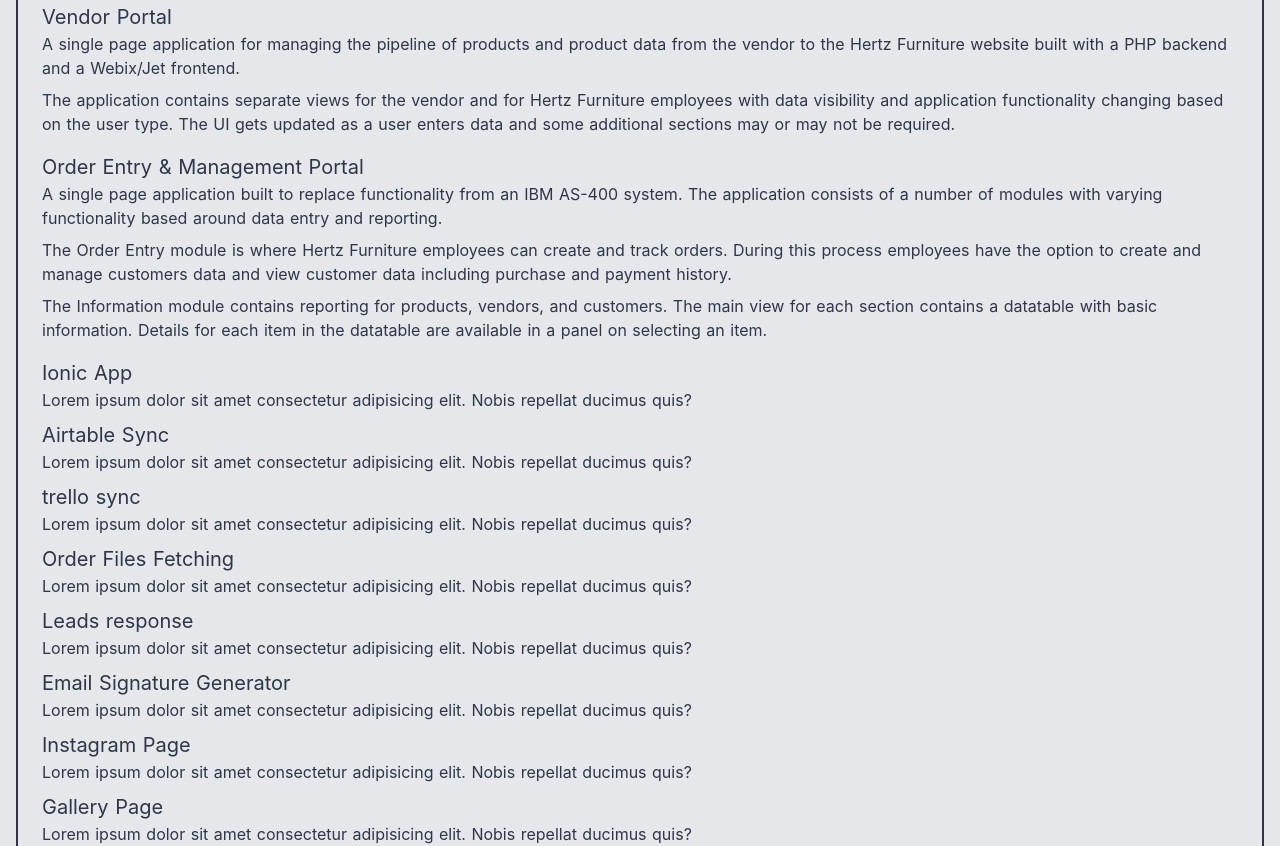
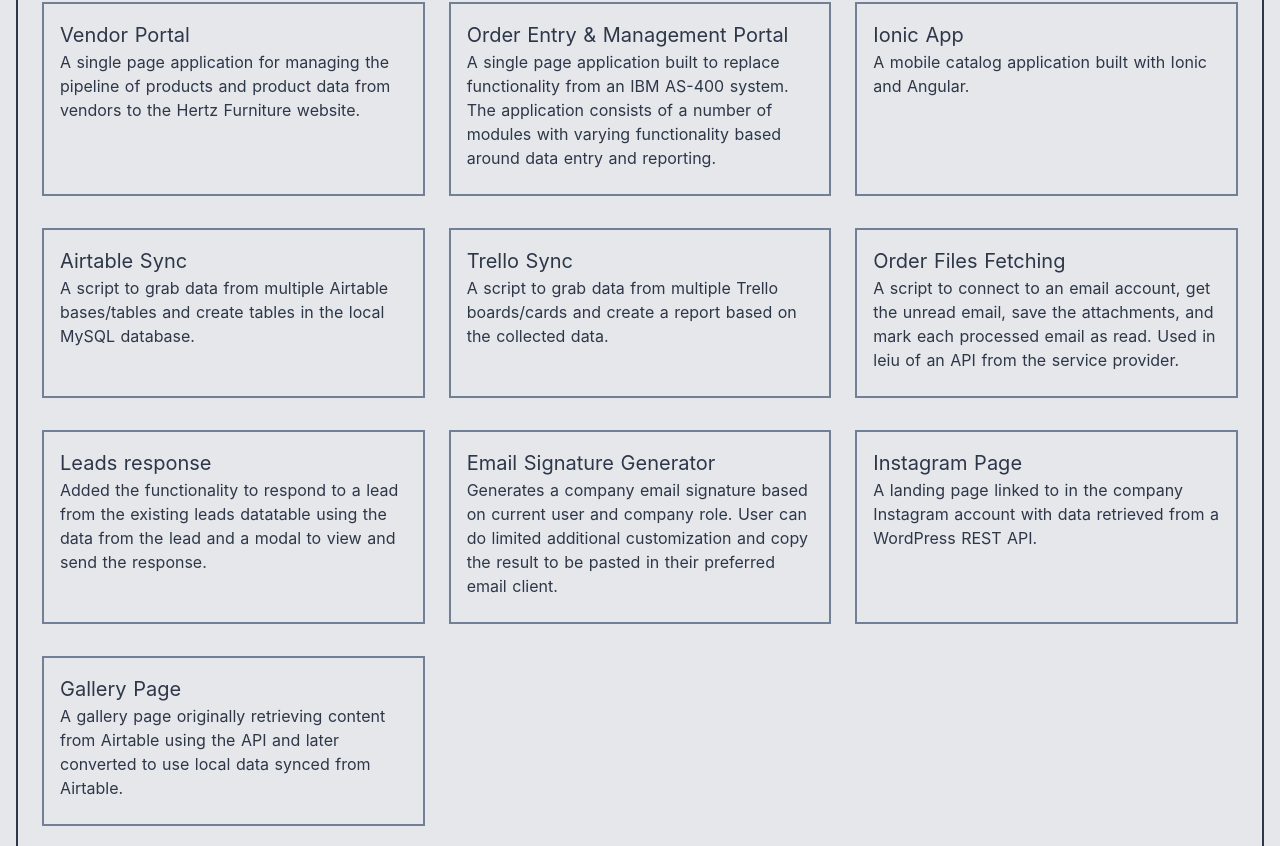
Before and after one commit to dherskowitz/portfolio, a Nuxt app: page /mywork in a window 1280 px wide. Shown: the part 458-1304 px from the top of the page. Built offline with nearby package versions, Linux system fonts and the light colour scheme.

Commit message:
replace temp content

```diff
--- a/pages/mywork.vue
+++ b/pages/mywork.vue
@@ -8,53 +8,48 @@
       <div class="col-span-3 md:col-span-2 lg:col-span-3 p-6 border-2 border-gray-800">
         <div class="text-5xl text-purple-900">Hertz Furniture</div>
         <div class="text-2xl">Some of the projects I have worked on while employed at Hertz Furniture:</div>
-        <p class="pb-2">Projects at Hertz Furniture are built using PHP/Yii Framework/JavaScript/Webix UI/ Webix Jet/MySQL/Airtable</p>
-        <div class="mt-2">
+        <p class="pb-2">Projects at Hertz Furniture are built using PHP/Yii Framework/JavaScript/Webix UI/ Webix Jet/MySQL/Airtable/WordPress</p>
+        <div class="grid grid-cols-1 md:grid-cols-2 lg:grid-cols-3 gap-6">
+          <div class="mt-2 border-2 border-gray-600 p-4 border-2 border-gray-600 p-4">
             <div class="text-xl">Vendor Portal</div>
-          <div>
-            <p class="pb-2">A single page application for managing the pipeline of products and product data from the vendor to the Hertz Furniture website built with a PHP backend and a Webix/Jet frontend. </p>
-            <p class="pb-2">The application contains separate views for the vendor and for Hertz Furniture employees with data visibility and application functionality changing based on the user type. The UI gets updated as a user enters data and some additional sections may or may not be required.</p>
+            <p class="pb-2">A single page application for managing the pipeline of products and product data from vendors to the Hertz Furniture website.</p>
           </div>
+          <div class="mt-2 border-2 border-gray-600 p-4">
+            <div class="text-xl">Order Entry & Management Portal</div>
+            <p class="pb-2">A single page application built to replace functionality from an IBM AS-400 system. The application consists of a number of modules with varying functionality based around data entry and reporting.</p>
           </div>
-        <div class="mt-2">
-          <div class="text-xl">Order Entry & Management Portal</div>
-          <div>
-            <p class="pb-2">A single page application built to replace functionality from an IBM AS-400 system. The application consists of a number of modules with varying functionality based around data entry and reporting.</p>
-            <p class="pb-2">The Order Entry module is where Hertz Furniture employees can create and track orders. During this process employees have the option to create and manage customers data and view customer data including purchase and payment history.</p>
-            <p class="pb-2">The Information module contains reporting for products, vendors, and customers. The main view for each section contains a datatable with basic information. Details for each item in the datatable are available in a panel on selecting an item.</p>
+          <div class="mt-2 border-2 border-gray-600 p-4">
+            <div class="text-xl">Ionic App</div>
+            <p class="pb-2">A mobile catalog application built with Ionic and Angular.</p>
           </div>
+          <div class="mt-2 border-2 border-gray-600 p-4">
+            <div class="text-xl">Airtable Sync</div>
+            <p class="pb-2">A script to grab data from multiple Airtable bases/tables and create tables in the local MySQL database.</p>
           </div>
-        <div class="mt-2">
-          <div class="text-xl">Ionic App</div>
-          <div>Lorem ipsum dolor sit amet consectetur adipisicing elit. Nobis repellat ducimus quis?</div>
+          <div class="mt-2 border-2 border-gray-600 p-4">
+            <div class="text-xl">Trello Sync</div>
+            <p class="pb-2">A script to grab data from multiple Trello boards/cards and create a report based on the collected data.</p>
           </div>
-        <div class="mt-2">
-          <div class="text-xl">Airtable Sync</div>
-          <div>Lorem ipsum dolor sit amet consectetur adipisicing elit. Nobis repellat ducimus quis?</div>
+          <div class="mt-2 border-2 border-gray-600 p-4">
+            <div class="text-xl">Order Files Fetching</div>
+            <p class="pb-2">A script to connect to an email account, get the unread email, save the attachments, and mark each processed email as read. Used in leiu of an API from the service provider.</p>
           </div>
-        <div class="mt-2">
-          <div class="text-xl">trello sync</div>
-          <div>Lorem ipsum dolor sit amet consectetur adipisicing elit. Nobis repellat ducimus quis?</div>
+          <div class="mt-2 border-2 border-gray-600 p-4">
+            <div class="text-xl">Leads response</div>
+            <p class="pb-2">Added the functionality to respond to a lead from the existing leads datatable using the data from the lead and a modal to view and send the response.</p>
           </div>
-        <div class="mt-2">
-          <div class="text-xl">Order Files Fetching</div>
-          <div>Lorem ipsum dolor sit amet consectetur adipisicing elit. Nobis repellat ducimus quis?</div>
+          <div class="mt-2 border-2 border-gray-600 p-4">
+            <div class="text-xl">Email Signature Generator</div>
+            <p class="pb-2">Generates a company email signature based on current user and company role. User can do limited additional customization and copy the result to be pasted in their preferred email client.</p>
           </div>
-        <div class="mt-2">
-          <div class="text-xl">Leads response</div>
-          <div>Lorem ipsum dolor sit amet consectetur adipisicing elit. Nobis repellat ducimus quis?</div>
+          <div class="mt-2 border-2 border-gray-600 p-4">
+            <div class="text-xl">Instagram Page</div>
+            <p class="pb-2">A landing page linked to in the company Instagram account with data retrieved from a WordPress REST API.</p>
           </div>
-        <div class="mt-2">
-          <div class="text-xl">Email Signature Generator</div>
-          <div>Lorem ipsum dolor sit amet consectetur adipisicing elit. Nobis repellat ducimus quis?</div>
+          <div class="mt-2 border-2 border-gray-600 p-4">
+            <div class="text-xl">Gallery Page</div>
+            <p class="pb-2">A gallery page originally retrieving content from Airtable using the API and later converted to use local data synced from Airtable.</p>
           </div>
-        <div class="mt-2">
-          <div class="text-xl">Instagram Page</div>
-          <div>Lorem ipsum dolor sit amet consectetur adipisicing elit. Nobis repellat ducimus quis?</div>
-        </div>
-        <div class="mt-2">
-          <div class="text-xl">Gallery Page</div>
-          <div>Lorem ipsum dolor sit amet consectetur adipisicing elit. Nobis repellat ducimus quis?</div>
         </div>
       </div>
       <div class="col-span-3 md:col-span-2 lg:col-span-3 p-6 border-2 border-gray-800">
```
Lines whose indentation alone changed are shown as unchanged.
